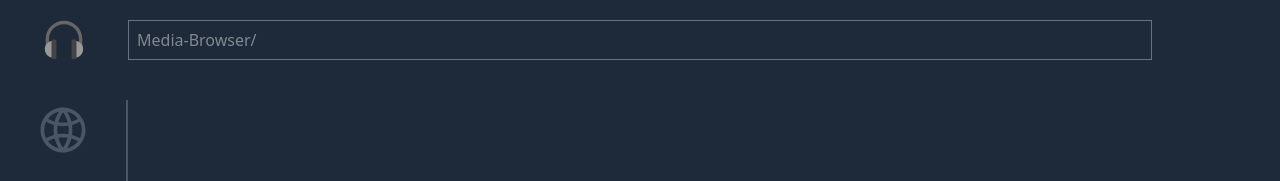
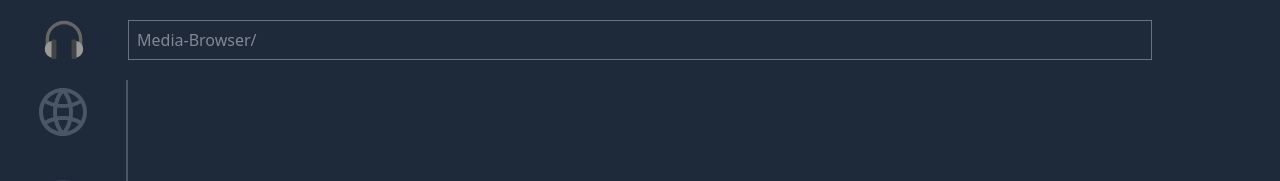
Before and after one commit to Mario7w78/mediabrowser, a React (Vite) app: page / in a window 1280 px wide. Shown: the top 181 px of the page. Built offline with nearby package versions, Linux system fonts and the light colour scheme.

Commit message:
Directory Creation Improved

```diff
--- a/package.json
+++ b/package.json
@@ -15,6 +15,7 @@
     "react": "^19.0.0",
     "react-dom": "^19.0.0",
     "react-redux": "^9.2.0",
+    "tailwind-scrollbar-hide": "^2.0.0",
     "tailwindcss": "^4.1.3"
   },
   "devDependencies": {
--- a/src/components/CreateDir/CreateDir.jsx
+++ b/src/components/CreateDir/CreateDir.jsx
@@ -22,9 +22,11 @@ function CreateDir(){
     if (file) {
       const imageUrl = URL.createObjectURL(file);
       setPreview(imageUrl);
+      setDir({
+        ...dir,
+        imgurl: imageUrl,
+      });
     }
-    handleChange(e)
-
   };
 
 
--- a/src/components/VerticalBar/VerticalBar.jsx
+++ b/src/components/VerticalBar/VerticalBar.jsx
@@ -13,11 +13,11 @@ function VerticalBar(){
     dispatch(appearCreate(!isOpen))
   }
   return (
-    <div className="border-gray-600 border-r-2 row-span-9 grid grid-rows-10 justify-center gap-2 my-5">
+    <div className="border-gray-600 border-r-2 row-span-9 flex flex-col items-center gap-4 overflow-y-auto hide-scroll">
       {directories.map(dir => (
         <Directory url = {dir.imgurl} name = {dir.name}/>
       ))}
-      <button className = "cursor-pointer my-5 h-15 w-15 pb-2 text-5xl text-gray-400 bg-gray-700 rounded-full flex justify-center items-center" onClick={handleClick}>+</button>
+      <button className = "cursor-pointer my-5 h-16 w-16 pb-2 text-5xl text-gray-400 bg-gray-700 rounded-full flex justify-center items-center" onClick={handleClick}>+</button>
     </div>
   )
 
--- a/src/components/directory/Directory.jsx
+++ b/src/components/directory/Directory.jsx
@@ -5,8 +5,8 @@ function Directory({url, name}){
     url = "/default.svg"
   }
   return (
-    <div className="cursor-pointer h-15 w-15 rounded-full ">
-      <img src={url}/>
+      <div className="cursor-pointer max-h-16 max-w-16 min-h-16 min-w-16 rounded-full overflow-hidden ">
+      <img className="w-full h-full object-cover" alt={name} src={url}/>
     </div>
   )
 }
--- a/src/index.css
+++ b/src/index.css
@@ -1 +1,9 @@
 @import "tailwindcss";
+
+.hide-scroll::-webkit-scrollbar {
+  display: none;
+}
+.hide-scroll {
+  -ms-overflow-style: none;  /* IE and Edge */
+  scrollbar-width: none;     /* Firefox */
+}
```
Also changed, not shown: 1 other file (tests, documents, lock files or other folders).
